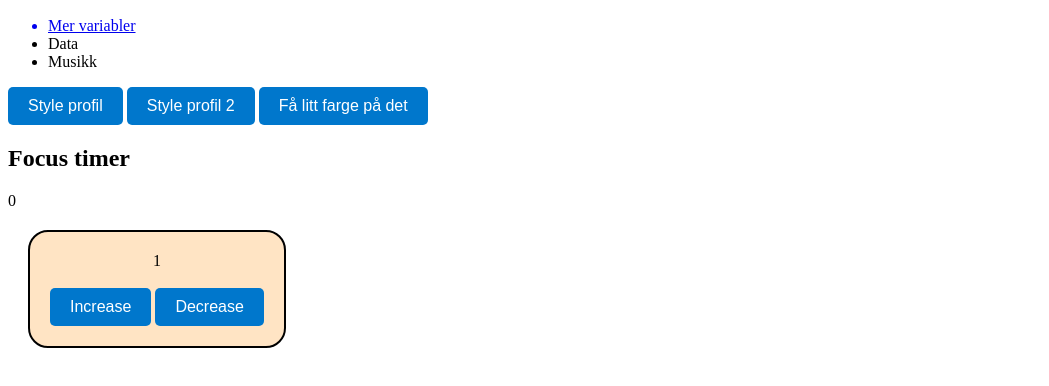
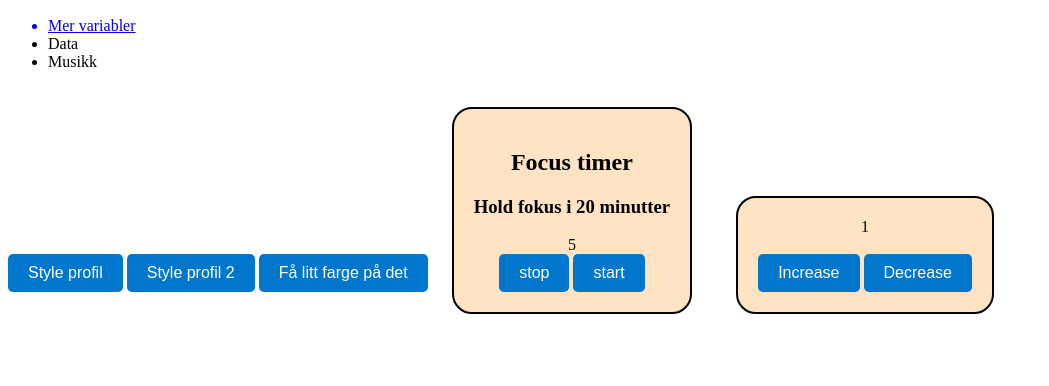
Before and after one commit to rexol1700/ReadySetGet, a plain HTML site: page index.html in a window 1280 px wide. Shown: the part 322-708 px from the top of the page, without its empty margins (0-1049 px from the left). Drawn offline with Linux system fonts and the light colour scheme.

Commit message:
fungerende teller

```diff
--- a/index.html
+++ b/index.html
@@ -27,10 +27,12 @@
 
     <button onclick="changeBackgroundColor()">Få litt farge på det</button>
 
-    <div>
+    <div class="infobox">
         <h2>Focus timer</h2>
+        <h3>Hold fokus i 20 minutter</h3>
         <div id="clock">0</div>
-
+        <button onclick="stoptimer()">stop</button>
+        <button onclick="starttimer()">start</button>
     </div>
 
     <div class="infobox">
@@ -45,12 +47,25 @@
 
         teller = 0;
 
+
+
         function updatetimer(){
             teller++;
             document.getElementById("clock").innerHTML = teller;
         }
 
-        const timer = setInterval(updatetimer, 9999);
+        const timer = setInterval(updatetimer, 1000);
+
+        function starttimer(){
+            timer = setInterval(updatetimer, 1000);
+        }
+
+        function stoptimer(){
+            clearInterval(timer);
+            alert("20 minuter med fokusert arbeid er over! ta deg en godt fortjent pause!")
+        }
+
+        setTimeout(stoptimer, 1200000);
 
 
         let nummerDiv = document.getElementById("Nummer")
```
